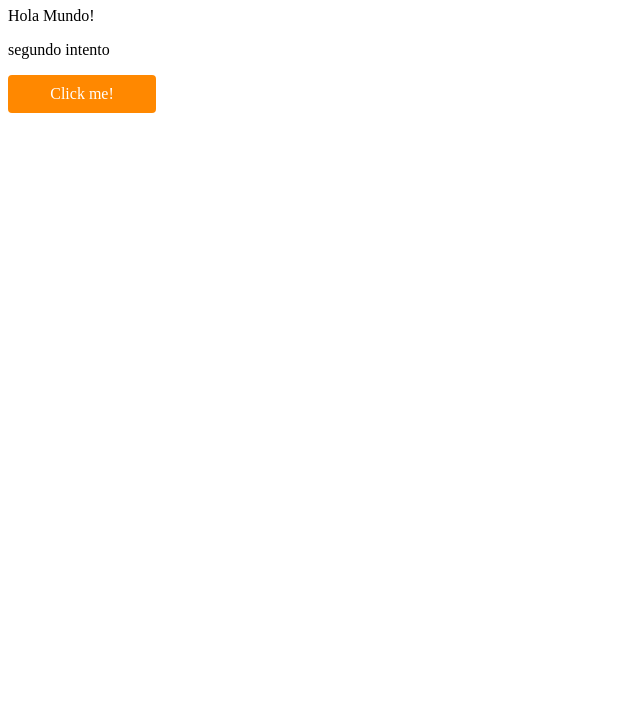
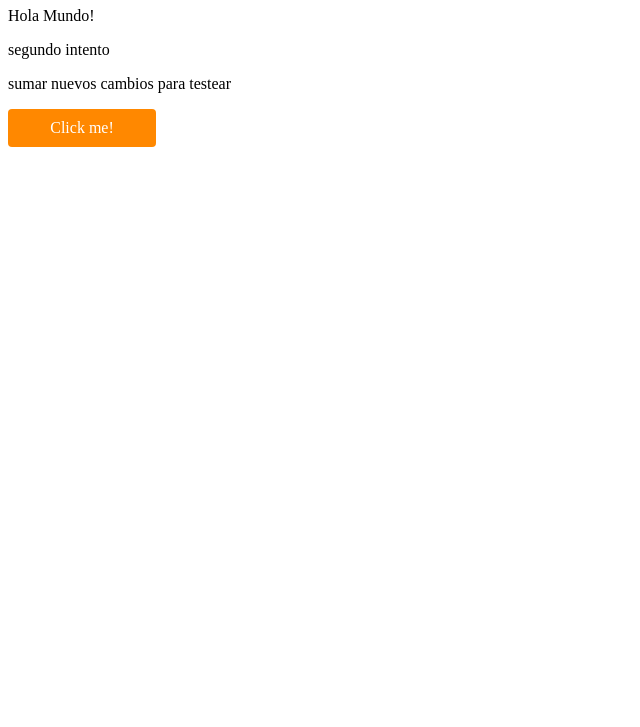
Before and after one commit to AlexisAlegria/testingGit, a plain HTML site: page index.html in a window 1280 px wide. Shown: the part 73-800 px from the top of the page, without its empty margins (0-640 px from the left). Drawn offline with Linux system fonts and the light colour scheme.

Commit message:
sumar nuevos cambios para testear

```diff
--- a/index.html
+++ b/index.html
@@ -12,6 +12,7 @@
     <h1>Testing Git commands</h1>
     <p>Hola Mundo!</p>
     <p>segundo intento</p>
+    <p>sumar nuevos cambios para testear</p>
     <a class="orange-btn" href="www.google.com">Click me!</a>
 
 </div>
```
